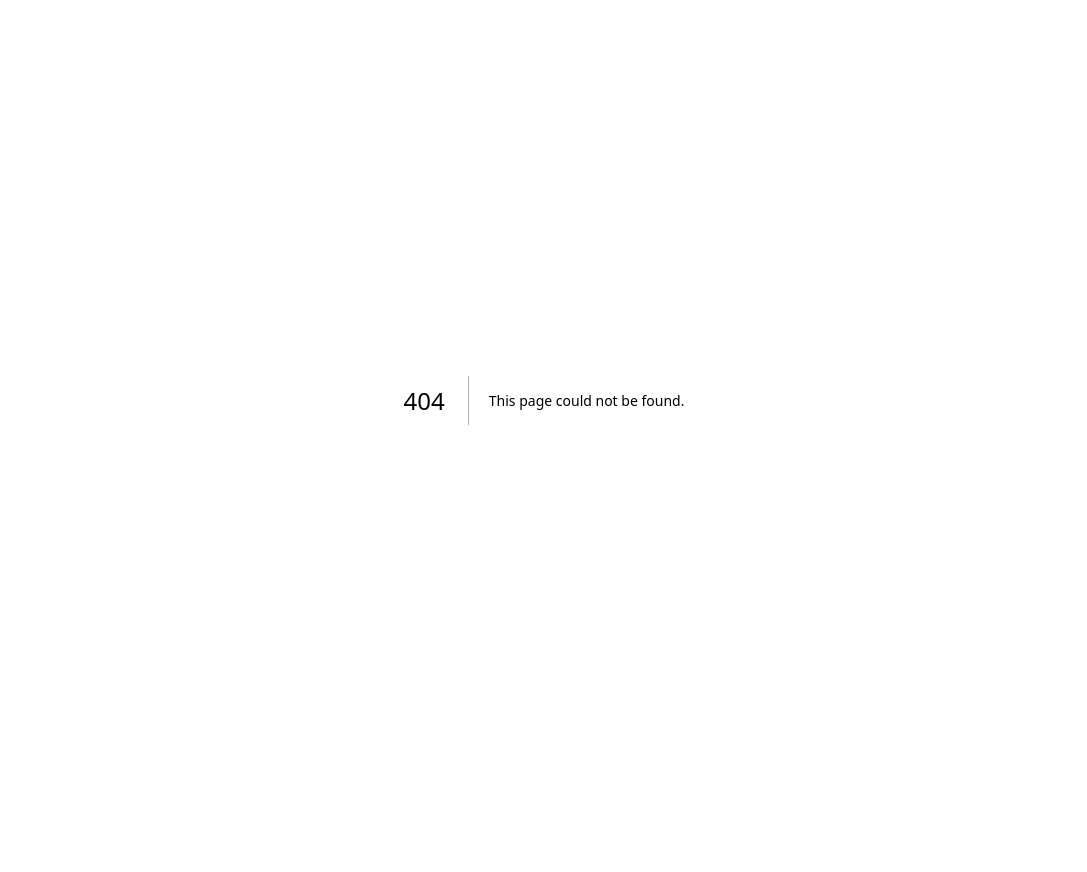
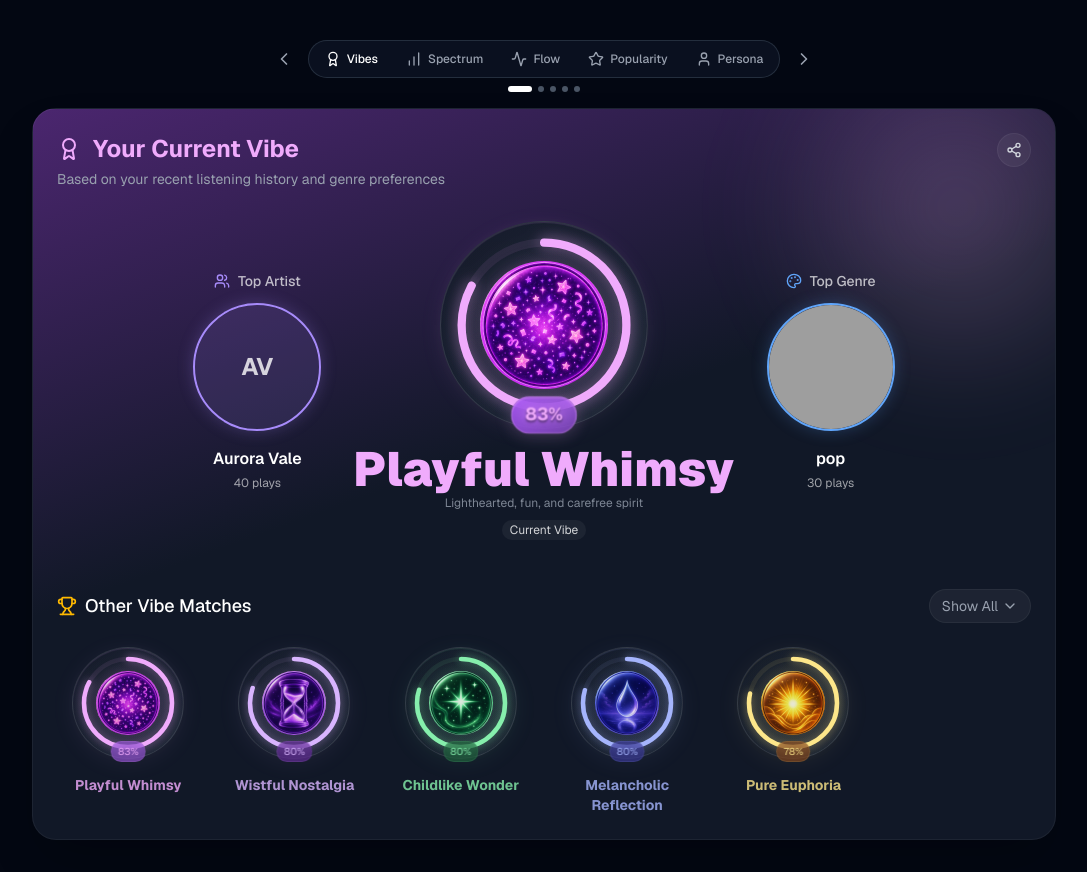
Before and after one commit to aaronbeall/spotifun, a Next.js app: page /layouttest in a window 1280 px wide. Before the commit this address had no page. Shown: the whole page, without its empty margins (96-1183 px from the left). Before the commit the page ends 800 px from the top, so only its background shows below. Built offline with nearby package versions, Linux system fonts and the light colour scheme; grey boxes are pictures that could not be loaded.

Commit message:
feat: Update text colors in FlowCardD3, MusicVibes, PersonaCard, PopularityCard, and SpectrumCard for improved theme consistency; add new layout test page with mock data

```diff
--- /dev/null
+++ b/src/app/layouttest/page.tsx
@@ -0,0 +1,109 @@
+"use client";
+
+import { WrappedMusicProfile } from "@/components/features/WrappedMusicProfile";
+import { Stats, TrackStats, ArtistStats, GenreStats } from "@/types";
+
+const GENRES = ["pop", "rock", "jazz", "hip hop", "metal", "punk", "ambient", "folk", "r&b", "reggae"];
+
+function makeTrack(i: number, name: string, artistName: string, artistId: string, popularity: number): SpotifyApi.TrackObjectFull {
+  return {
+    id: `track-${i}`,
+    name,
+    popularity,
+    duration_ms: 200000,
+    artists: [{ id: artistId, name: artistName } as SpotifyApi.ArtistObjectSimplified],
+    album: {
+      images: [{ url: `https://picsum.photos/seed/${i}/100` }],
+    } as unknown as SpotifyApi.AlbumObjectSimplified,
+  } as SpotifyApi.TrackObjectFull;
+}
+
+const trackDefs = [
+  { name: "Neon Skyline", artist: "Aurora Vale", pop: 92 },
+  { name: "Midnight Circuit", artist: "Glass Animals Jr", pop: 88 },
+  { name: "Static Bloom", artist: "Fever Dial", pop: 74 },
+  { name: "Concrete Bloom", artist: "Aurora Vale", pop: 63 },
+  { name: "Slow Static", artist: "The Quiet Room", pop: 55 },
+  { name: "Velvet Rust", artist: "Coalfield", pop: 47 },
+  { name: "Paper Moths", artist: "Fever Dial", pop: 38 },
+  { name: "Low Tide Echoes", artist: "Coalfield", pop: 29 },
+  { name: "Hollow Signal", artist: "The Quiet Room", pop: 21 },
+  { name: "Ash & Amber", artist: "Nightjar Route", pop: 14 },
+];
+
+const tracks: SpotifyApi.TrackObjectFull[] = trackDefs.map((t, i) =>
+  makeTrack(i, t.name, t.artist, `artist-${t.artist}`, t.pop)
+);
+
+const trackStats: TrackStats[] = tracks.map((track, i) => ({
+  track,
+  playCount: 20 - i,
+  firstPlayed: new Date(Date.now() - 1000 * 60 * 60 * 24 * 30).toISOString(),
+  lastPlayed: new Date(Date.now() - 1000 * 60 * 60 * i).toISOString(),
+  totalDuration: track.duration_ms * (20 - i),
+}));
+
+const artistNames = Array.from(new Set(trackDefs.map(t => t.artist)));
+const artistStats: ArtistStats[] = artistNames.map((name, i) => ({
+  artist: {
+    id: `artist-${name}`,
+    name,
+    genres: [GENRES[i % GENRES.length], GENRES[(i + 3) % GENRES.length]],
+    images: [],
+  } as unknown as SpotifyApi.ArtistObjectFull,
+  playCount: 40 - i * 5,
+  uniqueTracks: 4,
+  totalDuration: 800000,
+  genres: [GENRES[i % GENRES.length], GENRES[(i + 3) % GENRES.length]],
+}));
+
+const genreStats: GenreStats[] = GENRES.map((genre, i) => ({
+  genre,
+  playCount: 30 - i * 2,
+  uniqueTracks: 5,
+  uniqueArtists: 2,
+  totalDuration: 600000,
+}));
+
+const recentlyPlayed: SpotifyApi.PlayHistoryObject[] = tracks.map((track, i) => ({
+  track,
+  played_at: new Date(Date.now() - 1000 * 60 * 30 * i).toISOString(),
+  context: null,
+} as unknown as SpotifyApi.PlayHistoryObject));
+
+const stats: Stats = {
+  overview: {
+    totalPlays: 200,
+    uniqueArtists: artistStats.length,
+    uniqueTracks: tracks.length,
+    uniqueGenres: genreStats.length,
+    totalDuration: 4000000,
+    averageSessionLength: 45,
+    genreDiversity: 0.7,
+    artistDiversity: 0.6,
+    averagePopularity: 52,
+  },
+  recentlyPlayed,
+  tracks: trackStats,
+  artists: artistStats,
+  genres: genreStats,
+  topTracks: tracks,
+  topArtists: artistStats.map(a => a.artist),
+  timeRange: "medium_term",
+  topGenres: genreStats.map(g => ({ genre: g.genre, count: g.playCount })),
+};
+
+export default function LayoutTestPage() {
+  return (
+    <div className="min-h-screen bg-gray-950 p-8">
+      <div className="max-w-5xl mx-auto">
+        <WrappedMusicProfile
+          stats={stats}
+          isLoadingTimeRange={false}
+          playLimit={50}
+          onPlayLimitChange={() => {}}
+        />
+      </div>
+    </div>
+  );
+}
--- a/src/components/features/FlowCardD3.tsx
+++ b/src/components/features/FlowCardD3.tsx
@@ -74,7 +74,7 @@ export const FlowCardD3: React.FC<FlowCardProps> = ({ tracks, onShare, onChartMo
         <div className="mb-4 md:mb-0">
           <div className="flex items-center gap-3">
             <Activity className="w-6 h-6 text-pink-400" />
-            <h2 className="text-2xl font-bold text-white">Listening Flow</h2>
+            <h2 className="text-2xl font-bold" style={{ color: CARD_THEMES.flow.light }}>Listening Flow</h2>
           </div>
           <p className="text-gray-400 text-sm mt-1">
             Stream graph of your recent plays, by genre, trait, or vibe
--- a/src/components/features/MusicVibes.tsx
+++ b/src/components/features/MusicVibes.tsx
@@ -290,7 +290,7 @@ export function MusicVibes({
           <div className="mb-4 md:mb-0">
             <div className="flex items-center gap-3">
               <Award className="w-6 h-6" style={{ color: vibe.color.light }} />
-              <h2 className="text-2xl font-bold text-white">Your Current Vibe</h2>
+              <h2 className="text-2xl font-bold" style={{ color: vibe.color.light }}>Your Current Vibe</h2>
             </div>
             <p className="text-gray-400 text-sm mt-1">
               Based on your recent listening history and genre preferences
--- a/src/components/features/PersonaCard.tsx
+++ b/src/components/features/PersonaCard.tsx
@@ -34,7 +34,7 @@ export const PersonaCard: React.FC<PersonaCardProps> = ({ stats, onShare }) => {
       <div className="relative w-32 h-32 mb-6 rounded-full overflow-hidden border-4 border-white/10 shadow-2xl">
         <GenerativeArt seed={persona.id} colors={colors} profile={artProfile} className="w-full h-full" />
       </div>
-      <h3 className="text-2xl font-bold text-white mb-2 tracking-tight">Listener Persona</h3>
+      <h3 className="text-2xl font-bold mb-2 tracking-tight" style={{ color: colors.light }}>Listener Persona</h3>
       <div className="mb-4 text-white/80 text-center max-w-md">
         <span className="block text-lg font-semibold mb-1" style={{ color: colors.light }}>{persona.name}</span>
         <span className="block text-sm">{persona.description}</span>
--- a/src/components/features/PopularityCard.tsx
+++ b/src/components/features/PopularityCard.tsx
@@ -35,7 +35,7 @@ export const PopularityCard: React.FC<PopularityCardProps> = ({ tracks, onShare
         <div className="mb-4 md:mb-0">
           <div className="flex items-center gap-3">
             <Star className="w-6 h-6 text-yellow-400" />
-            <h2 className="text-2xl font-bold text-white">Track Popularity</h2>
+            <h2 className="text-2xl font-bold" style={{ color: CARD_THEMES.popularity.light }}>Track Popularity</h2>
           </div>
           <p className="text-gray-400 text-sm mt-1">
             Track popularity distribution and rating
--- a/src/components/features/SpectrumCard.tsx
+++ b/src/components/features/SpectrumCard.tsx
@@ -52,7 +52,7 @@ export const SpectrumCard: React.FC<SpectrumCardProps> = ({ genreStats, onShare
         <div className="mb-4 md:mb-0">
           <div className="flex items-center gap-3">
             <Palette className="w-6 h-6 text-blue-400" />
-            <h2 className="text-2xl font-bold text-white">Genre Spectrum</h2>
+            <h2 className="text-2xl font-bold" style={{ color: CARD_THEMES.spectrum.light }}>Genre Spectrum</h2>
           </div>
           <p className="text-gray-400 text-sm mt-1">
             Diversity of your listening mapped by vibe dimensions
```
